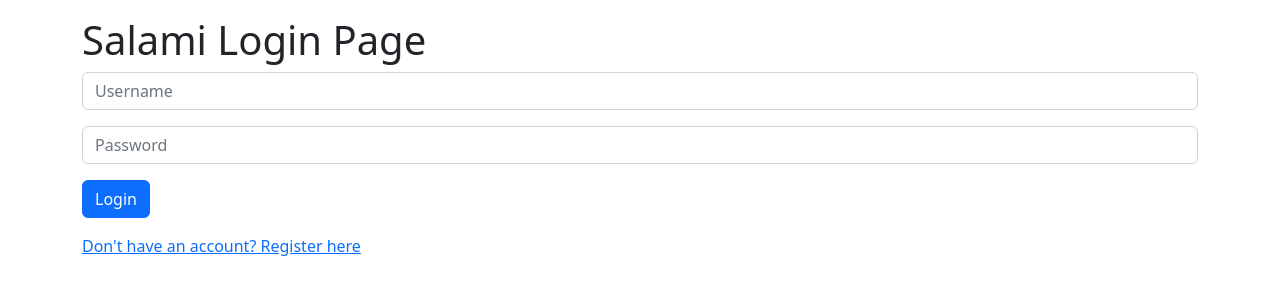
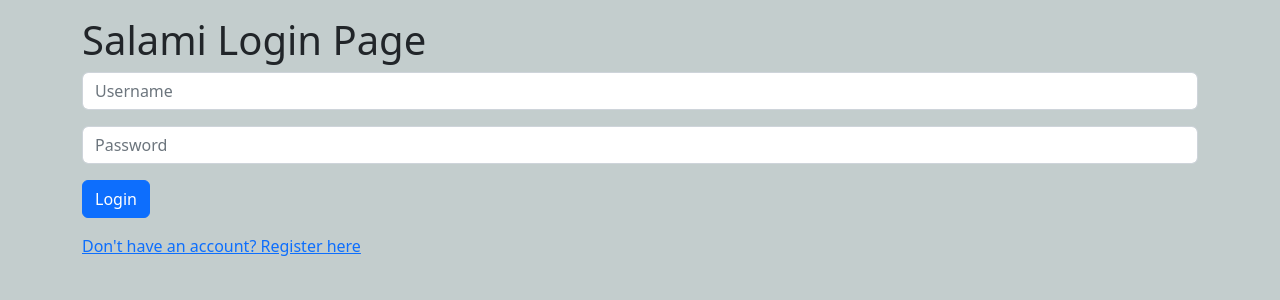
Before and after one commit to esbezborodov/app, a Flask app: page /login in a window 1280 px wide. Shown: the top 300 px of the page. Run offline with Flask 2, Linux system fonts and the light colour scheme.

Commit message:
Update login.html

```diff
--- a/templates/login.html
+++ b/templates/login.html
@@ -13,6 +13,12 @@
     </div>
     {{ form.submit }}
 </form>
+<style>
+        body {
+            background-color: #C3CDCD;
+        }
+    </style>
+
 
 <div class="mt-3"></div>
 <a class="btn-link" href="{{ url_for('auth.register') }}">Don't have an account? Register here</a>
```
